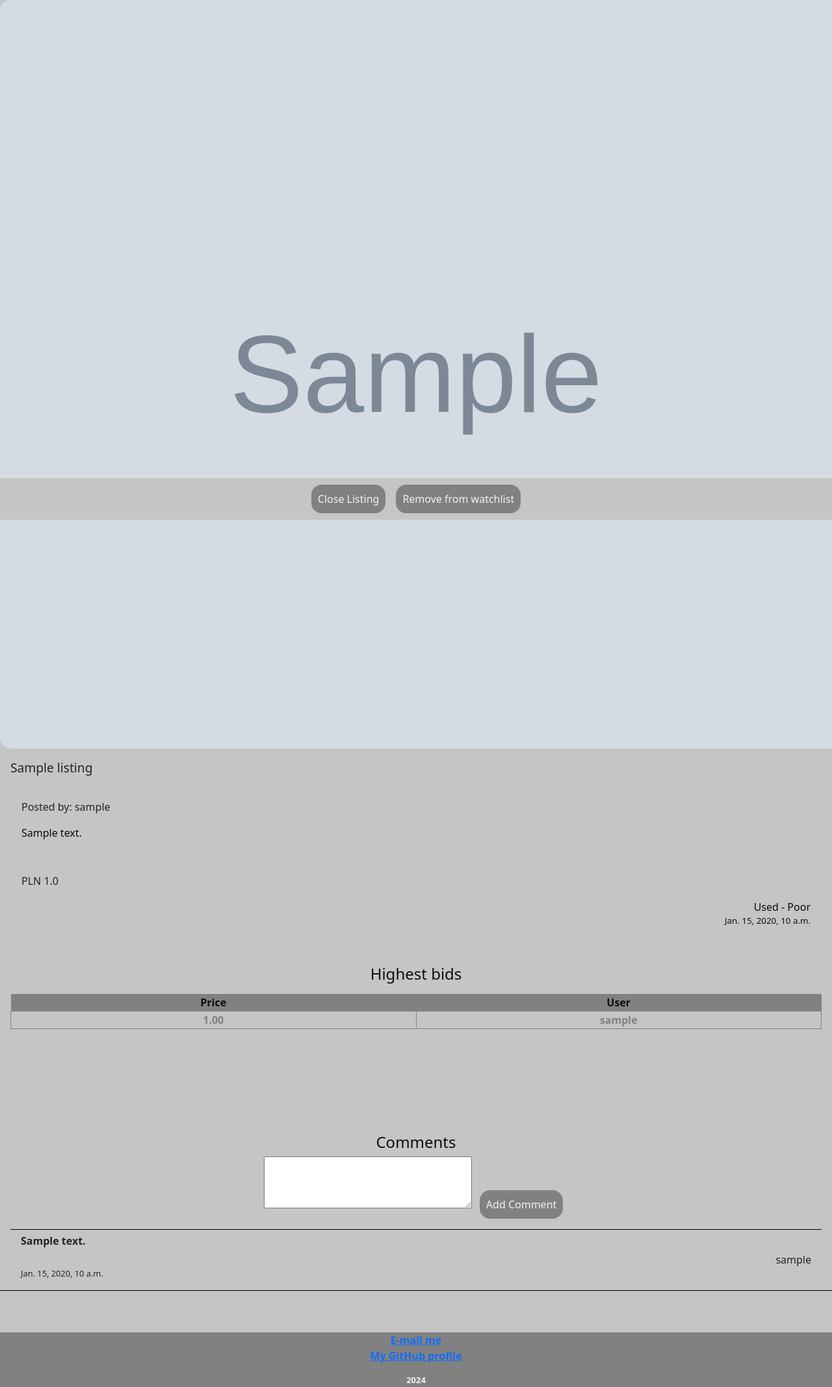
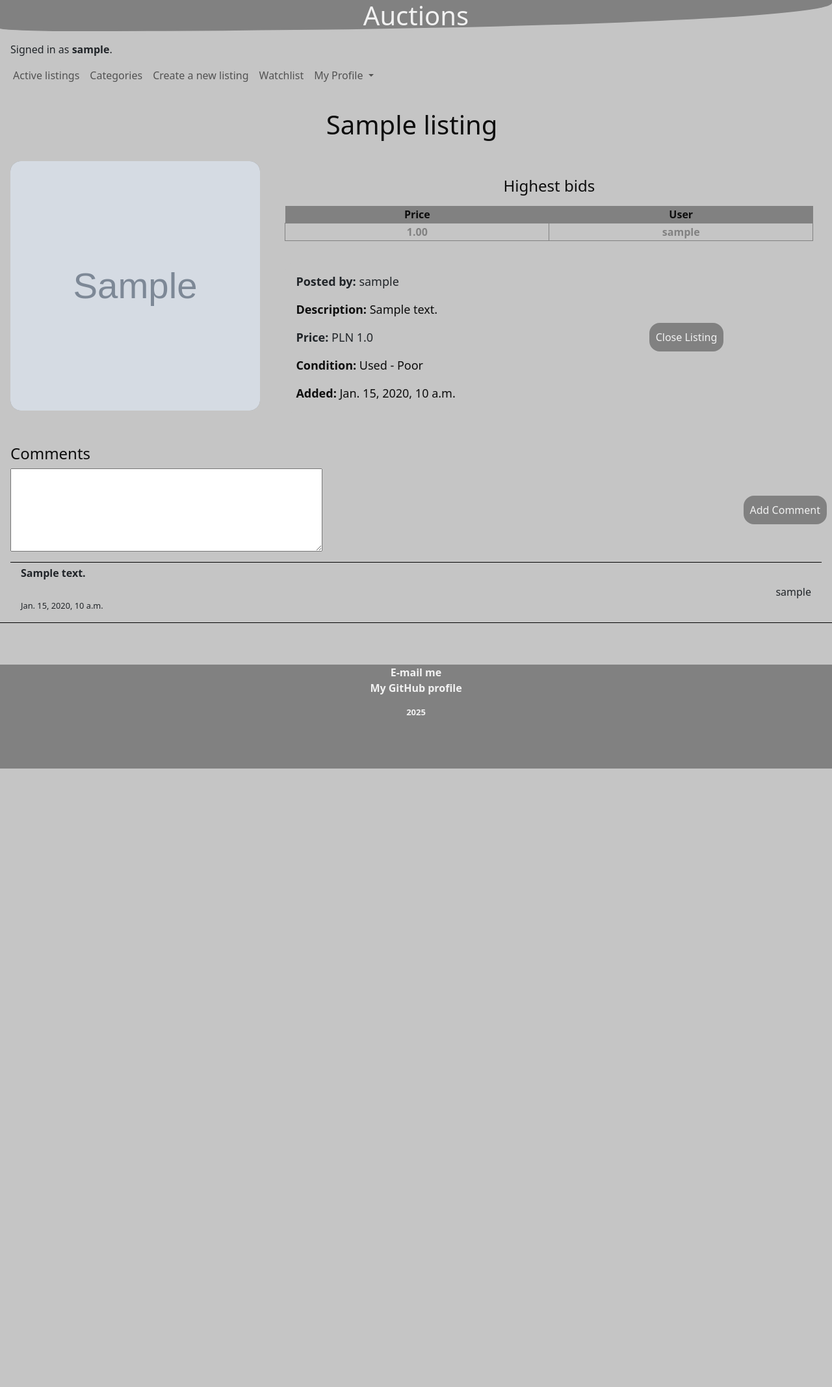
Before and after one commit to filologyprogramming/Auctions_Project, a Django app: a page that uses auctions/templates/auctions/layout.html in a window 1280 px wide. Shown: the whole page at 65% size. After the commit the page ends 1183 px from the top, so only its background shows below. Run offline with Django 3.2, Linux system fonts and the light colour scheme; a user stored in the database is signed in; tables that the repository leaves empty hold one stand-in row (values such as "Sample post"); grey boxes marked "Sample" are stand-in pictures; some libraries are stand-ins or nearby versions.

Commit message:
Grid Layout in single listing on large screen

```diff
--- a/auctions/static/auctions/scripts.js
+++ b/auctions/static/auctions/scripts.js
@@ -20,8 +20,13 @@ function getCookie(name) {
 // Wait for all content to be loaded
 document.addEventListener("DOMContentLoaded", function() {
 
+    let date = new Date();
+    let year = date.getFullYear();
+    let date_footer = document.getElementById('date_footer');
+    date_footer.innerText = year;
+
+
 // Look for different elements on a page
-
     // Look for "Add to watchlist form"
     let add_to_watchlist = document.querySelector("#add_to_watchlist_form");
         if (add_to_watchlist){
--- a/auctions/static/auctions/styles.css
+++ b/auctions/static/auctions/styles.css
@@ -1,5 +1,3 @@
-
-
 html, body { /* Main body settings */
     height: 100%;
     width: 100%;
@@ -98,6 +96,7 @@ h2 { /* Styles main h2 above the page */
     padding: 0.5rem;
     margin-right: 0.5rem;
     border-radius: 1rem;
+    text-wrap: wrap;
 }
 
 /* Stylizes invalid credentials paragraph */
@@ -150,30 +149,33 @@ img { /* Styles listing image */
     text-overflow: ellipsis;
     overflow: hidden;
     color: #f2f2f2;
+    font-size: 1.3rem;
 }
+
+/* Single listing */
 
 .listing_image { /* Stylizes big image in a listing view */
     width: 100vw;
     height: 90vw;
     object-fit: cover;
-    margin: 0;
+    margin-top: 1rem;
 }
 
 
 .main_info { /* Stylizes main information of a listing */
-    background-color: #C5C5C5;
+    background-color: #f2f2f2;
     margin: 1rem;
     border: 1px #C5C5C5 solid;
     border-radius: 1rem;
 }
 
-.listing_name_big {
-    font-size: larger;
+.listing_name_big {/* Stylizes listing title */
     margin: 1rem;
-    text-align: left;
+    text-align: center;
+
 }
 
-.listing_seller_big {
+.listing_seller_big { /*Stylizes seller */
     margin: 1rem;
 }
 
@@ -202,6 +204,7 @@ img { /* Styles listing image */
     margin-top: 0;
     border: 1px #C5C5C5 solid;
     border-radius: 1rem;
+    background-color: #F2F2F2;
 }
 
 .listing_price_big {
@@ -210,17 +213,14 @@ img { /* Styles listing image */
 
 
 .listing_date {
-    text-align: right;
-    font-size: smaller;
-    margin-bottom: 0;
-    margin-right: 1rem;
+    text-align: left;
+    margin-left: 1rem;
     color:#0d0d0d;
 }
 
 .listing_condition {
-    margin-bottom: 0;
-    margin-right: 1rem;
-    text-align: right;
+    margin-left: 1rem;
+    text-align: left;
     color: #0d0d0d;
 }
 
@@ -235,7 +235,6 @@ img { /* Styles listing image */
     height: 4rem;
     justify-content: space-around;
     align-items: center;
-    margin-top: 3rem;
 }
 
 /* Stylizes button forms in sticky bottom div */
@@ -322,6 +321,14 @@ tr:nth-child(1) {
 
 #bid {
     color:#0d0d0d;
+}
+
+#add_to_watchlist_form {
+    text-align: center;
+}
+
+#sold_to_banner { /* Stylizes who a listing is sold to */
+    margin-bottom: 1rem;
 }
 
 /* Comment section */
@@ -434,6 +441,7 @@ footer {
     margin-bottom: 2rem;
     background-color: #818181;
     font-weight: bold;
+    height: 10rem;
 }
 
 #footer_links {
@@ -451,11 +459,11 @@ footer > p {
 }
 
 /* Stylizes links */
-/* a {
+ a {
     text-decoration: none;
     color: #F2F2F2;
 }
-    /*
+
 
 /* Pagination */
 .pagination {
@@ -466,20 +474,18 @@ footer > p {
     align-items: center;
 }
 
-/* Listing */
-
-@media (min-width: 768px) {
+@media (min-width: 480px) {
     .all_listings {
         display: flex;
         flex-direction: row;
         flex-wrap: wrap;
     }
     .listing { /* Stylizes a small listing card */
-        width: 45%;
+        width: 40vw;
     }
 
     .image_box { /* Styles listing image */
-        width: auto;
+        width: 60%;
         height: auto;
     }
 
@@ -503,7 +509,7 @@ footer > p {
         justify-content: center;
         align-items: center;
         background-color: #818181;
-        width: 10rem;
+        width: 40%;
         box-sizing: border-box;
         border-left: 1px solid #818181;
         border-right: 1px solid #818181;
@@ -511,10 +517,12 @@ footer > p {
         border-bottom-right-radius: 1rem;
         border-bottom-left-radius: 0;
         border-top-right-radius: 1rem;
+
     }
 
     .nameprice_box > p {
         text-wrap: wrap;
+        font-size: 1rem;
     }
     /* Paginator link */
     .step-links {
@@ -527,5 +535,120 @@ footer > p {
         margin-left: 0.25rem;
         margin-right: 0.25rem;
     }
+}
 
+@media (min-width: 1024px) {
+    .all_listings {
+        display: flex;
+        flex-direction: row;
+        flex-wrap: wrap;
+    }
+    .listing {
+        width: 30vw;
+    }
+
+    /* Single listing style */
+
+    .listing_image { /* Stylizes big image in a listing view */
+        width: 30vw;
+        height: 30vw;
+    }
+
+    .wrapper {
+        display: grid;
+        grid-template-columns: 33vw 33vw 33vw;
+        grid-template-rows: auto auto auto;
+    }
+    .listing_name { /* Listing title */
+        grid-column-start: 1;
+        grid-column-end: 4;
+        align-self: center;
+        justify-self: center;
+    }
+
+    .image { /* Image wrapper */
+        grid-column-start: 1;
+        grid-column-end: 2;
+        grid-row-start: 2;
+        grid-row-end: 4;
+        align-self: stretch;
+        justify-self: stretch;
+    }
+    img { /* Styles listing image */
+        border-top-left-radius: 0;
+        border-bottom-left-radius: 0;
+        background-color: #818181;
+        border-bottom-right-radius: 1rem;
+        border-bottom-left-radius: 1rem;
+        border-top-left-radius: 1rem;
+        border-top-right-radius: 1rem;
+    }
+
+    .listing_image {
+        margin: 1rem;
+    }
+
+    .main_info { /* Posted by and description */
+        grid-column-start: 2;
+        grid-column-end: 3;
+        grid-row-start: 3;
+        grid-row-end: 4;
+        align-self: left;
+        justify-self: start;
+        background-color: #C5C5C5;
+    }
+
+    .main_info > p {
+        font-size: large;
+        margin-top: 1rem;
+        margin-bottom: 1rem;
+    }
+
+    .bids {
+        grid-column-start: 2;
+        grid-column-end: 4;
+        grid-row-start: 2;
+        grid-row-end: 3;
+        align-self: start;
+        justify-self: stretch;
+        padding: 0;
+        margin: 0;
+    }
+    .all_forms {
+        grid-column-start: 3;
+        grid-column-end: 4;
+        grid-row-start: 3;
+        grid-row-end: 4;
+        align-self: center;
+        justify-self: center;
+        padding: 0;
+        margin: 0;
+    }
+    #add_to_watchlist {
+        font-size: xx-large;
+    }
+    #comment_section {
+        text-align: left;
+    }
+    #comment_heading {
+        text-align: left;
+    }
+    #comment_form {
+        margin-left: 1rem;
+    }
+    #comment_section textarea {
+        height: 8rem;
+        width: 30rem;
+    }
+    #comment_heading {
+        margin-left: 1rem;
+    }
+    #add_comment_form {
+        display: flex;
+        flex-direction: row;
+        align-items: center;
+    }
+    #add_comment {
+        margin-left: 3rem;
+    }
 }
--- a/auctions/templates/auctions/layout.html
+++ b/auctions/templates/auctions/layout.html
@@ -78,7 +78,7 @@
                 <a id="e-mail_me" href="mailto:mahman1996@yahoo.com">E-mail me</a>
                 <a id="my_github" href="https://github.com/filologyprogramming" target="_blank" >My GitHub profile</a>
             </div>
-            <p>2024</p>
+            <p id="date_footer"></p>
         </footer>
 
         <script src="https://cdn.jsdelivr.net/npm/bootstrap@5.3.3/dist/js/bootstrap.bundle.min.js" integrity="sha384-YvpcrYf0tY3lHB60NNkmXc5s9fDVZLESaAA55NDzOxhy9GkcIdslK1eN7N6jIeHz" crossorigin="anonymous"></script>
--- a/auctions/templates/auctions/listing.html
+++ b/auctions/templates/auctions/listing.html
@@ -1,10 +1,13 @@
 {% extends "auctions/layout.html" %}
 
 {% block body %}
+
 <div class="wrapper">
-
-
     <!-- Listing -->
+    <div class="listing_name">
+        <h1 class="listing_name_big">{{ listing.name }}</h1>
+    </div>
+    <div class="image">
         <img src="{{ listing.image.url }}"
                 srcset="{{ listing.image_thumbnail.url }} 200w,
                         {{ listing.image_medium.url }} 350w,
@@ -12,26 +15,25 @@
                 sizes="(max-width: 480px) 100vw, (max-width: 800px) 50vw"
                 alt="{{ listing.description }}"
                 class="justify-content-center listing_image" />
-    <p class="listing_name_big">{{ listing.name }}</p>
+    </div>
     <div class="main_info">
-        <p class="listing_seller_big">Posted by: {{ listing.seller }}</p>
-        <p class="listing_description">{{ listing.description }}</p>
-    </div>
-    <div class="secondary_info">
+        <p class="listing_seller_big"><strong>Posted by:</strong> {{ listing.seller }}</p>
+        <p class="listing_description"><strong>Description:</strong> {{ listing.description }}</p>
         {% if not bids %}
         <!-- Actual live  -->
-        <p class="listing_price_big">PLN {{ listing.price }}</p>
+        <p class="listing_price_big"><strong>Price:</strong> PLN {{ listing.price }}</p>
         {% else %}
-        <p class="listing_price_big">PLN {{ highest_bid }}</p>
+        <p class="listing_price_big"><strong>Price:</strong> PLN {{ highest_bid }}</p>
         {% endif %}
-        <p class="listing_condition">{{ listing.get_condition_display }}</p>
-        <p class="listing_date">{{ listing.date }}</p>
+        <p class="listing_condition"><strong>Condition: </strong> {{ listing.get_condition_display }}</p>
+        <p class="listing_date"><strong>Added:</strong> {{ listing.date }}</p>
     </div>
 
-
-
     <!-- History of bids -->
-    {% if bids %}
+    <div class="bids">
+        {% if not bids %}
+        <h4 id="no_bids">No bids on this listing!</h4>
+        {% else %}
         <div id="tabelka">
             <table>
                 <caption>
@@ -54,8 +56,6 @@
                 </tbody>
             </table>
         </div>
-    {% else %}
-    <h4 id="no_bids">No bids on this listing!</h4>
         {% endif %}
 
 
@@ -65,6 +65,7 @@
         <div id="empty"></div>
         <!-- <form inert action ="{% url 'place_a_bid' listing.id %}" method="post", name="place_a_bid_form" id="place_a_bid_form"> -->
             {% else %}
+            <div>
                 <form action="{% url 'place_a_bid' listing.id %}" method="post" , name="place_a_bid_form" id="place_a_bid_form">
                     {% csrf_token %}
                     <input type="hidden" value="{{ listing.id }}" name="listing_id">
@@ -78,36 +79,38 @@
                     <input type="submit" class="my_buttons" value="Place a bid">
                     {% endif %}
                 </form>
+            </div>
             {% endif %}
     </div>
 
+    <div class="all_forms">
         <!-- Form to close a listing -->
-    {% if listing.sold_to == None and user == listing.seller %}
+        {% if listing.sold_to is None and user == listing.seller %}
         <h3 id="sold_to_banner">Listing not sold</h3>
-    {% elif listing.active == False %}
+        {% elif not listing.active %}
         <h3 id="sold_to_banner">Sold to user {{ listing.sold_to }}</h3>
-    {% else %}
+        {% endif %}
+
+        <div>
+            {% if listing.active and user == listing.seller %}
             <div class="button_container">
                 <div class="button_and_form">
-            {% if listing.active == False %}
-            <form inert action="{% url 'close_listing' listing.id %}" method="post" name="close_listing">
-                {% elif user == listing.seller %}
                     <form action="{% url 'close_listing' listing.id %}" method="post" name="close_listing">
                         {% csrf_token %}
-                    <input type="hidden" value="{{ listing.id }}" name="listing_id" class="my_buttons">
+                        <input type="hidden" value="{{ listing.id }}" name="listing_id">
                         <input type="submit" value="Close Listing" class="my_buttons">
                     </form>
+                </div>
+            </div>
+        </div>
         {% endif %}
+    </div>
 
     <!-- Add to watchlist form -->
-                {% if listing.active == False %}
-                <form inert action="{% url 'add_to_watchlist' listing.id %}" method="post" name="add_to_watchlist_form"
-                id="add_to_watchlist_form">
-                {% else %}
-                <form action="{% url 'add_to_watchlist' listing.id %}" method="post" name="add_to_watchlist_form"
-                id="add_to_watchlist_form">
+    {% if listing.active and user != listing.seller %}
+    <form action="{% url 'add_to_watchlist' listing.id %}" method="post" name="add_to_watchlist_form" id="add_to_watchlist_form">
         {% csrf_token %}
-                <input type="hidden" value="{{ listing.id }}" name="listing_id" class="listing_id">
+        <input type="hidden" value="{{ listing.id }}" name="listing_id">
         {% if listing in watchlist.listing.all %}
         <input type="submit" value="Remove from watchlist" class="my_buttons" id="add_to_watchlist">
         {% else %}
@@ -115,11 +118,8 @@
         {% endif %}
     </form>
     {% endif %}
-                </form>
-            </form>
 </div>
 </div>
-    {% endif %}
 
 <!-- Comment sections -->
 <div id="comment_section">
@@ -127,13 +127,14 @@
     {% if listing.active == False %}
     <form action="{% url 'add_comment' listing.id %'}" method="post" class="comment_form" name="add_comment_form"
     id="add_comment_form">
+    </form>
     {% else %}
     <form action="{% url 'add_comment' listing.id %'}" method="post" class="comment_form" name="add_comment_form"
     id="add_comment_form">
         {% csrf_token %}
-            <input type="hidden" value="{{ listing.id }}" name="listing_id" class="listing_id">
+        <input type="hidden" value="{{ listing.id }}" name="listing_id">
         {{ comment_form }}
-            <input type="submit" value="Add Comment" class="my_buttons">
+        <input type="submit" value="Add Comment" class="my_buttons" id="add_comment">
     </form>
     {% endif %}
 
@@ -141,7 +142,7 @@
         <p id="empty_comment">The comment cannot be empty</p>
     </div>
 
-        <!-- Single comment -->
+    <!-- All comments -->
     <div id="all_comments_wrapper">
         {% for comment in comments %}
         <div class="one_comment_wrapper">
--- a/auctions/views.py
+++ b/auctions/views.py
@@ -191,7 +191,7 @@ def show_listing(request, listing_id, listing_name):
             "bids": bids,
             "highest_bid": highest_bid,
             "highest_bid_plus_1": highest_bid_plus_1,
-            "navbar": False
+            "navbar": True
         })
 
 
--- /dev/null
+++ b/requirements.txt
@@ -0,0 +1,3 @@
+django
+pillow
+django-imagekit
```
Lines whose indentation alone changed are shown as unchanged.
